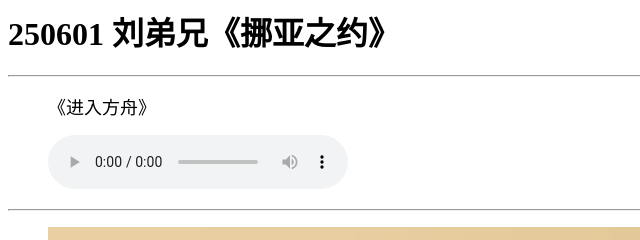
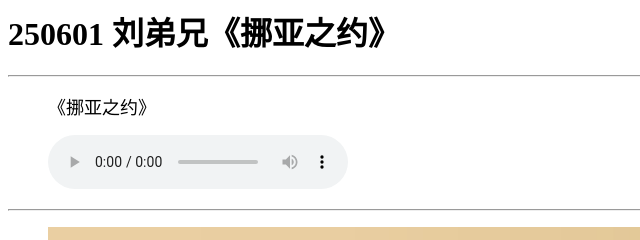
Before and after one commit to NCCChurch/2-gospel, a plain HTML site: page 250601.html in a window 1280 px wide. Shown: the top 240 px of the page, 0-640 px from the left. Drawn offline with Linux system fonts and the light colour scheme.

Commit message:
Update 250601.html

```diff
--- a/250601.html
+++ b/250601.html
@@ -9,7 +9,7 @@
 
 <ul style="list-style:none">
 
-	<li><font size="4">《进入方舟》 </font></li></p>
+	<li><font size="4">《挪亚之约》 </font></li></p>
 	<li><audio controls src="./250601/250601.mp3"></audio></li>
 
 </ul>
```
